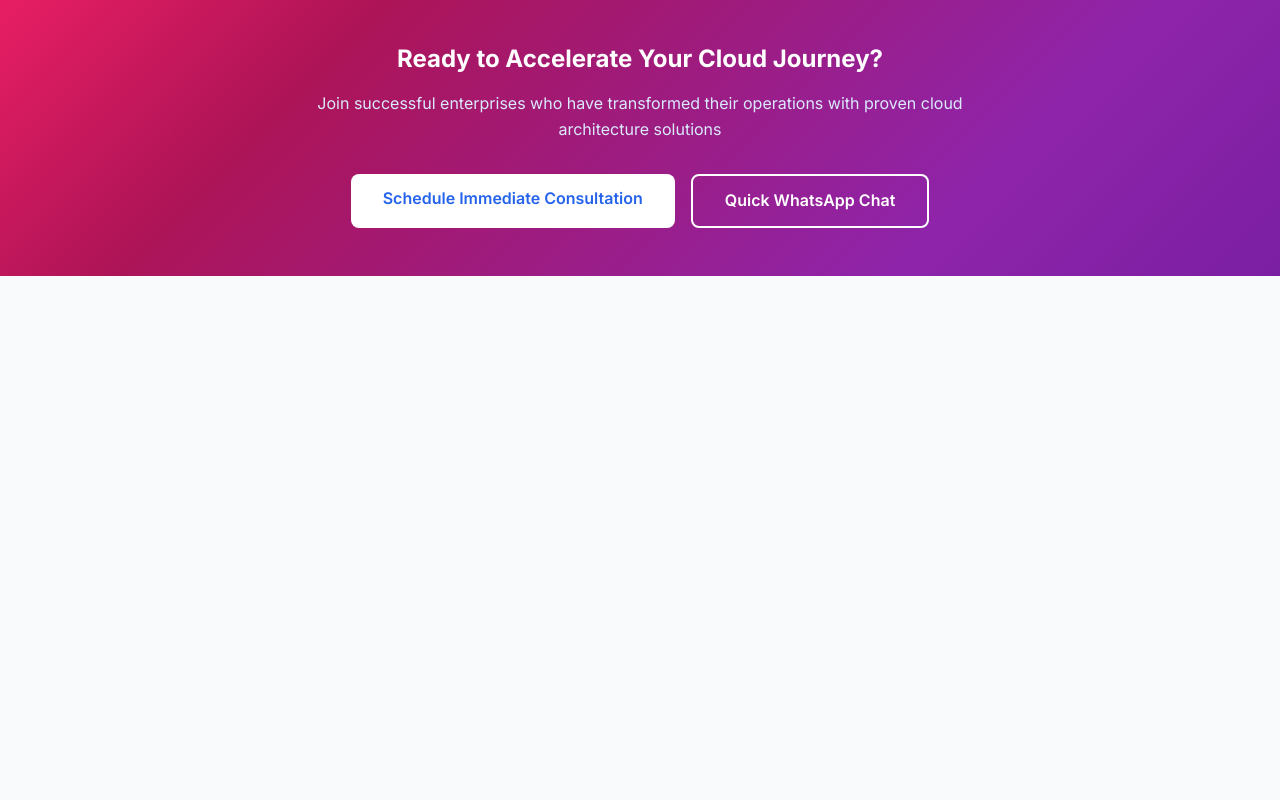
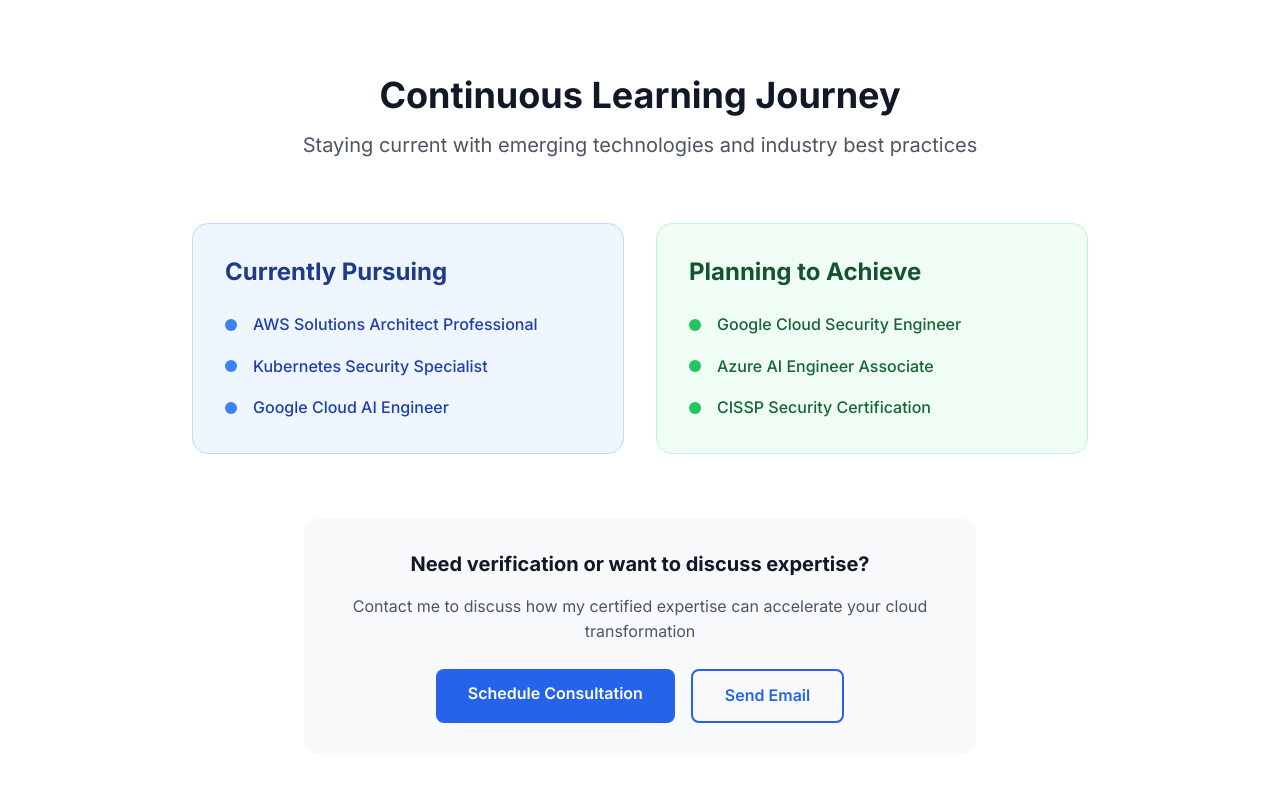
Before and after one commit to abhikghosh12/abhik.cloud, a Next.js app: page /contact in a window 1280 px wide. Shown: the part 1140-1940 px from the top of the page. Before the commit the page ends 1416 px from the top, so only its background shows below. Built offline with nearby package versions, Linux system fonts and the light colour scheme.

Commit message:
added all pages

```diff
--- a/app/certificates/page.tsx
+++ b/app/certificates/page.tsx
@@ -54,14 +54,14 @@
   ]
 
   const certifications = [
-    { title: 'HashiCorp Certified: Terraform Associate (003)', issuer: 'HashiCorp', year: '2024', category: 'Infrastructure as Code', expires: 'Aug 2, 2026' },
-    { title: 'CKA: Certified Kubernetes Administrator', issuer: 'The Linux Foundation', year: '2023', category: 'Container Orchestration', expires: 'Aug 3, 2026' },
-    { title: 'AWS Certified Solutions Architect – Associate', issuer: 'Amazon Web Services', year: '2023', category: 'Cloud Architecture', expires: 'Feb 28, 2026' },
-    { title: 'AWS Certified Cloud Practitioner', issuer: 'Amazon Web Services', year: '2023', category: 'Cloud Architecture', expires: 'Feb 28, 2026' },
-    { title: 'Microsoft Certified: Azure Fundamentals', issuer: 'Microsoft', year: '2021', category: 'Cloud Architecture', expires: 'Never' },
-    { title: 'Certified SAFe® 6 Architect', issuer: 'Scaled Agile, Inc.', year: '2024', category: 'Project Management', expires: 'May 4, 2025' },
-    { title: 'Integrate Vertex AI Search and Conversation', issuer: 'Google Cloud', year: '2024', category: 'AI/ML', expires: 'Never' },
-    { title: 'Text Prompt Engineering Techniques', issuer: 'Google Cloud', year: '2024', category: 'AI/ML', expires: 'Never' }
+    { title: 'HashiCorp Certified: Terraform Associate (003)', issuer: 'HashiCorp', year: '2024', category: 'Infrastructure as Code', expires: 'Aug 2, 2026', icon: '/Certificates/hashicorp.svg' },
+    { title: 'CKA: Certified Kubernetes Administrator', issuer: 'The Linux Foundation', year: '2023', category: 'Container Orchestration', expires: 'Aug 3, 2026', icon: '/Certificates/kubernetes.svg' },
+    { title: 'AWS Certified Solutions Architect – Associate', issuer: 'Amazon Web Services', year: '2023', category: 'Cloud Architecture', expires: 'Feb 28, 2026', icon: '/Certificates/c.png' },
+    { title: 'AWS Certified Cloud Practitioner', issuer: 'Amazon Web Services', year: '2023', category: 'Cloud Architecture', expires: 'Feb 28, 2026', icon: '/Certificates/c.png' },
+    { title: 'Microsoft Certified: Azure Fundamentals', issuer: 'Microsoft', year: '2021', category: 'Cloud Architecture', expires: 'Never', icon: '/Certificates/c.png' },
+    { title: 'Certified SAFe® 6 Architect', issuer: 'Scaled Agile, Inc.', year: '2024', category: 'Project Management', expires: 'May 4, 2025', icon: '/Certificates/jira.svg' },
+    { title: 'Integrate Vertex AI Search and Conversation', issuer: 'Google Cloud', year: '2024', category: 'AI/ML', expires: 'Never', icon: '/Certificates/google-cloud.svg' },
+    { title: 'Text Prompt Engineering Techniques', issuer: 'Google Cloud', year: '2024', category: 'AI/ML', expires: 'Never', icon: '/Certificates/google-cloud.svg' }
   ]
 
   const filteredCertifications = activeFilter === 'All'
@@ -155,14 +155,21 @@
                 className="bg-white p-6 rounded-xl shadow-lg hover:shadow-xl transition-all duration-300 border border-gray-100"
               >
                 <div className="mb-4">
-                  <div className="flex items-center justify-between mb-2">
+                  <div className="flex items-center justify-between mb-4">
                     <span className="bg-blue-100 text-blue-800 px-3 py-1 rounded-full text-xs font-medium">
                       {cert.category}
                     </span>
                     <span className="text-gray-500 text-sm">{cert.year}</span>
                   </div>
-                  <h3 className="text-lg font-bold text-gray-900 mb-2">{cert.title}</h3>
-                  <p className="text-gray-600 text-sm mb-2">{cert.issuer}</p>
+                  <div className="flex items-center gap-3 mb-3">
+                    <div className="w-10 h-10 bg-white rounded-lg border border-gray-200 flex items-center justify-center p-2">
+                      <img src={cert.icon} alt={cert.issuer} className="w-full h-full object-contain" />
+                    </div>
+                    <div className="flex-1">
+                      <h3 className="text-lg font-bold text-gray-900 mb-1">{cert.title}</h3>
+                      <p className="text-gray-600 text-sm">{cert.issuer}</p>
+                    </div>
+                  </div>
                   <p className="text-gray-500 text-xs">Expires: {cert.expires}</p>
                 </div>
               </motion.div>
--- a/app/contact/page.tsx
+++ b/app/contact/page.tsx
@@ -195,8 +195,8 @@
                     </a>
                     <a href="https://www.credly.com/users/abhik-ghosh.941f4a38/badges#credly" target="_blank" rel="noopener noreferrer"
                        title="Credly Badges"
-                       className="w-10 h-10 bg-white rounded-lg border border-gray-200 flex items-center justify-center hover:bg-gray-50 transition-colors p-1">
-                      <img src="/Certificates/c.png" alt="Credly" className="w-full h-full object-contain" />
+                       className="w-10 h-10 bg-white rounded-lg border border-gray-200 flex items-center justify-center hover:bg-gray-50 transition-colors p-2">
+                      <img src="/Certificates/c.png" alt="Credly" className="w-6 h-6 object-contain" />
                     </a>
                   </div>
                 </div>
@@ -256,6 +256,85 @@
         </div>
       </div>
 
+      {/* Continuous Learning Journey */}
+      <section className="py-20 bg-white">
+        <div className="container mx-auto px-6">
+          <motion.div
+            initial={{ opacity: 0, y: 20 }}
+            whileInView={{ opacity: 1, y: 0 }}
+            transition={{ duration: 0.6 }}
+            className="text-center mb-16"
+          >
+            <h2 className="text-4xl font-bold text-gray-900 mb-4">Continuous Learning Journey</h2>
+            <p className="text-xl text-gray-600 max-w-3xl mx-auto">
+              Staying current with emerging technologies and industry best practices
+            </p>
+          </motion.div>
+
+          <div className="grid md:grid-cols-2 gap-8 max-w-4xl mx-auto">
+            <div className="bg-blue-50 p-8 rounded-2xl border border-blue-200">
+              <h3 className="text-2xl font-bold text-blue-900 mb-6">Currently Pursuing</h3>
+              <ul className="space-y-4">
+                <li className="flex items-center text-blue-800">
+                  <div className="w-3 h-3 bg-blue-500 rounded-full mr-4"></div>
+                  <span className="font-medium">AWS Solutions Architect Professional</span>
+                </li>
+                <li className="flex items-center text-blue-800">
+                  <div className="w-3 h-3 bg-blue-500 rounded-full mr-4"></div>
+                  <span className="font-medium">Kubernetes Security Specialist</span>
+                </li>
+                <li className="flex items-center text-blue-800">
+                  <div className="w-3 h-3 bg-blue-500 rounded-full mr-4"></div>
+                  <span className="font-medium">Google Cloud AI Engineer</span>
+                </li>
+              </ul>
+            </div>
+            <div className="bg-green-50 p-8 rounded-2xl border border-green-200">
+              <h3 className="text-2xl font-bold text-green-900 mb-6">Planning to Achieve</h3>
+              <ul className="space-y-4">
+                <li className="flex items-center text-green-800">
+                  <div className="w-3 h-3 bg-green-500 rounded-full mr-4"></div>
+                  <span className="font-medium">Google Cloud Security Engineer</span>
+                </li>
+                <li className="flex items-center text-green-800">
+                  <div className="w-3 h-3 bg-green-500 rounded-full mr-4"></div>
+                  <span className="font-medium">Azure AI Engineer Associate</span>
+                </li>
+                <li className="flex items-center text-green-800">
+                  <div className="w-3 h-3 bg-green-500 rounded-full mr-4"></div>
+                  <span className="font-medium">CISSP Security Certification</span>
+                </li>
+              </ul>
+            </div>
+          </div>
+
+          <div className="text-center mt-16">
+            <div className="bg-gray-50 p-8 rounded-2xl max-w-2xl mx-auto">
+              <h4 className="text-xl font-bold text-gray-900 mb-4">
+                Need verification or want to discuss expertise?
+              </h4>
+              <p className="text-gray-600 mb-6">
+                Contact me to discuss how my certified expertise can accelerate your cloud transformation
+              </p>
+              <div className="flex flex-col sm:flex-row gap-4 justify-center">
+                <a
+                  href="/contact"
+                  className="bg-blue-600 text-white px-8 py-3 rounded-lg font-semibold hover:bg-blue-700 transition-colors"
+                >
+                  Schedule Consultation
+                </a>
+                <a
+                  href="mailto:abhikghosh@outlook.com"
+                  className="border-2 border-blue-600 text-blue-600 px-8 py-3 rounded-lg font-semibold hover:bg-blue-50 transition-colors"
+                >
+                  Send Email
+                </a>
+              </div>
+            </div>
+          </div>
+        </div>
+      </section>
+
       {/* Call to Action Footer */}
       <section className="hero-gradient text-white py-12">
         <div className="container mx-auto px-6 text-center">
```
Also changed, not shown: app/components/DynamicResume.tsx (+5 -5 lines).
